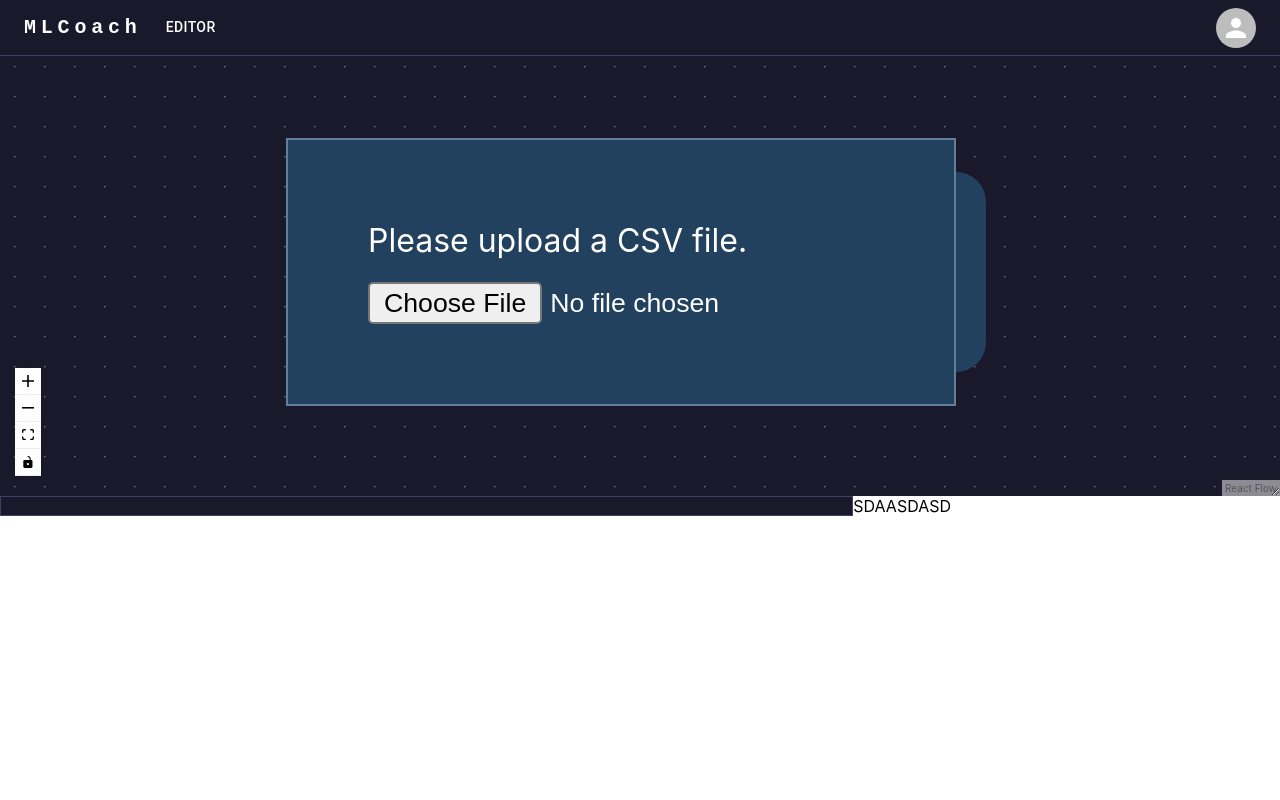
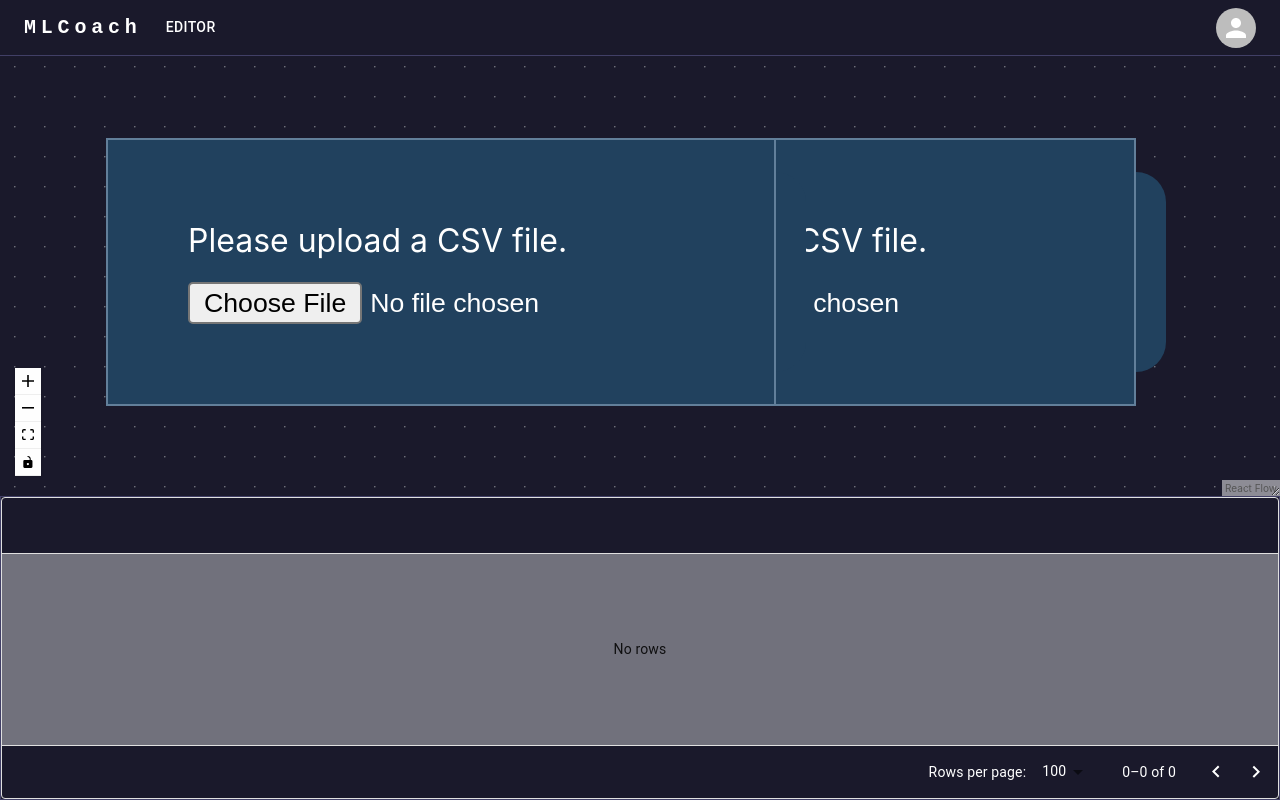
Before and after one commit to cyclnxd/mlcoach, a Next.js app: page /editor in a window 1280 px wide. Built offline with nearby package versions, Linux system fonts and the light colour scheme.

Commit message:
Footer update for file upload

```diff
--- a/components/Editor/index.js
+++ b/components/Editor/index.js
@@ -3,6 +3,7 @@ import ReactFlow, {
 	ReactFlowProvider,
 	Controls,
 	Background,
+	onNodeClick,
 } from 'react-flow-renderer'
 import store from '../../store/store.ts'
 import create from 'zustand'
@@ -20,6 +21,7 @@ const DnDFlow = () => {
 		onEdgesChange,
 		onConnect,
 		setNodes,
+		onNodeClick
 	} = useBoundStore()
 	const reactFlowWrapper = useRef(null)
 	const [reactFlowInstance, setReactFlowInstance] = useState(null)
@@ -74,6 +76,7 @@ const DnDFlow = () => {
 						onInit={setReactFlowInstance}
 						onDrop={onDrop}
 						onDragOver={onDragOver}
+						onNodeClick = {onNodeClick}
 						fitView>
 						<Controls />
 						<Background
--- a/components/Footer/index.js
+++ b/components/Footer/index.js
@@ -1,10 +1,57 @@
 import { Box } from '@mui/material'
 import Grid2 from '@mui/material/Unstable_Grid2'
+import React, { useState, useEffect, useCallback,useRef } from 'react'
+import { DataGrid } from '@mui/x-data-grid'
+import create from 'zustand'
+import store from '../../store/store.ts'
+const MAX_ROWS = 5
+function Footer() {
+	//store da seçilen node tutmak için
+	const [selectedNode, setSelectedNode] = useState();
+	//okunan dosyanın satır ve sutünlarını footer a verebilmek için
+	const [gridRows, setGridRows] = useState([])
+	const [gridColumns, setGridColumns] = useState([])
+	// useState kullanınca bir önceki seçilen satır ve sutünları renderlıyor o yüzden use ref kullanarak ilk seçilenleri kaydediyor
+	const prevRows = useRef(gridRows)
+	const prevCol = useRef(gridColumns)
+	// sayfayı yeniden render almadan store içerisinde ki verileri subscribe ile çekip komponentin içerisine usestate veya benzeri hook ile kaydedersek useef rahatlıkla çalışıyor o yüzden bu var :D
+	const selected = store.subscribe( () => {
+		setSelectedNode( store.getState().clickedNode)
+	}, (state) => store.getState().clickedNode )
+	useEffect(() => {
+		 //satır ve sutünlar okunuyor
+		if (store.getState().fileMap[selectedNode] !== undefined) {
+			const numRows =
+			  store.getState().fileMap[selectedNode].data.length
+			const newCols = []
+			for (var i = 0; i < store.getState().fileMap[selectedNode].meta.fields.length; i++) {
+				newCols.push({
+					field: store.getState().fileMap[selectedNode].meta.fields[i],
+					headerName: store.getState().fileMap[selectedNode].meta.fields[i],
+				})
+			}
+			const newRows = []
+			for (var j = 1; j < numRows; j++) {
+				const newRow = store.getState().fileMap[selectedNode].data[j]
+				newRows.push({ ...newRow, id: j })
+			}
+			//kaydediliyor
+			setGridColumns(newCols)
+			setGridRows(newRows)
 
-function Footer() {
+			prevRows.current = newRows
+			prevCol.current = newCols
+		}
+
+ }, [ selectedNode ])
 	return (
-		<Grid2 container>
-			<Grid2 item xs={8}>
+		<Grid2
+		container
+		sx={{
+			height: '100%',
+			width: '100%',
+		}}>
+		<Grid2 item xs={16}>
 			<Box
 				sx={{
 					backgroundColor: 'primary.main',
@@ -13,11 +60,11 @@ function Footer() {
 					width: '100%',
 					border: '1px solid #413f66',
 				}}
-				/>
+			>	<DataGrid rows={prevRows.current} columns={	prevCol.current} />
+
+				</Box>
 		</Grid2>
-			<Grid2 item xs={4}>
-				<div className='code'>SDAASDASD</div>
-			</Grid2>
+
 	</Grid2>
 	)
 }
--- a/components/Nodes/MathNode/index.js
+++ b/components/Nodes/MathNode/index.js
@@ -36,9 +36,7 @@ function MathNode({data}) {
 	const handleChange = event => {
 
 	}
-	useEffect(() => {
-        setInputs({ ...inputs, a: parseInt(store.getState().realVar) })
-    })
+
 	return (
 		<>
 			<Paper
--- a/components/Nodes/TestNode/index.js
+++ b/components/Nodes/TestNode/index.js
@@ -28,6 +28,7 @@ function StartNode({ data }) {
 	}
 
 	useEffect(() => {
+		console.log(1)
 		if (fileData !== undefined) {
 			const numRows =
 				fileData.data.length > MAX_ROWS ? MAX_ROWS : fileData.data.length
--- a/components/Nodes/fileUp/fileUpload.jsx
+++ b/components/Nodes/fileUp/fileUpload.jsx
@@ -1,4 +1,4 @@
-import React, { useState, useRef, useEffect, memo } from 'react'
+import React, { useState, useRef, useEffect, memo ,render} from 'react'
 import Box from '@mui/material/Box'
 import Grid from '@mui/material/Grid'
 import Button from '@mui/material/Button'
@@ -12,7 +12,7 @@ const ACCEPTED_FILE_FORMATS =
 	'.csv, application/vnd.openxmlformats-officedocument.spreadsheetml.sheet, application/vnd.ms-excel'
 const MAX_ROWS = 5
 
-function FileUpload({ id }) {
+function FileUpload({ id }, {}) {
 	const [fileData, setFileData] = useState()
 	const [gridRows, setGridRows] = useState([])
 	const [gridColumns, setGridColumns] = useState([])
@@ -27,7 +27,9 @@ function FileUpload({ id }) {
 		})
 	}
 
+
 	useEffect(() => {
+
 		if (fileData !== undefined) {
 			const numRows =
 				fileData.data.length > MAX_ROWS ? MAX_ROWS : fileData.data.length
@@ -51,85 +53,83 @@ function FileUpload({ id }) {
 	}, [fileData])
 
 	return (
+		<>
+			<Grid container spacing={0.5} direction='column' alignItems='flex-start'>
+				<Grid
+					container
+					direction='row'
+					justifyContent='center'
+					alignItems='center'>
+					<Box
+						sx={{
+							backgroundColor: '#21415E',
+							border: '0.5px solid #627F9A',
+							padding: 5,
+							minHeight: '100px',
+							color: 'white',
+						}}>
 						<Grid>
-			<Handle
-				type='File'
-				position={Position.Right}
-				style={{
-					top: '90%',
-					width: '15px',
-					height: '15px',
-					backgroundColor: '#a85d0d',
-				}}
-				isConnectable={true}
-			/>
 							{fileData === undefined ? (
 								<>
-					<Paper
-						elevation={24}
-						sx={{
-							width: 250,
-							height: 250,
-							backgroundColor: '#31',
-							padding: '18px',
-						}}>
 									<div style={{}}>
 										<Box style={{ marginBottom: '10px' }}>
 											Please upload a CSV file.
 										</Box>
 										<input
-								style={{ display: 'none' }}
+
 											id='contained-button-file'
 											type='file'
 											accept={ACCEPTED_FILE_FORMATS}
 											ref={inputRef}
+											className='nodrag'
 											onChange={() => {
 												readFile(inputRef.current.files[0])
 											}}
 										/>
-							<label htmlFor='contained-button-file' style={{ top: '50%' }}>
-								<Button
-									variant='contained'
-									style={{
-										backgroundColor: '#6FEF8D',
-										display: 'flex',
-										alignSelf: 'center',
-										borderRadius: '5px',
-									}}
-									component='span'>
-									Upload
-								</Button>
-							</label>
 									</div>
-					</Paper>
 								</>
 							) : (
 								<>
-					{' '}
-					<Paper
-
-						elevation={24}
-						sx={{
-							width: '100%',
-							height: '100%',
-							backgroundColor: '#3131',
-							padding: '18px',
-						}}>
 									<Box>Uploaded successful.</Box>
-						<Button onClick={() => {}}>Upload new File</Button>
+									<Button onClick={() => {}}>View File</Button>
 									<div
 										style={{
-								height: 250,
+											height: 300,
 											width: '100%',
 											backgroundColor: '#21415E',
 											borderRadius: '3px',
 										}}>
-							<DataGrid className='nodrag' rows={gridRows} columns={gridColumns} />
+										<DataGrid rows={gridRows} columns={gridColumns} />
 									</div>
-					</Paper>
 								</>
 							)}
 						</Grid>
+					</Box>
+					<Box
+						sx={{
+							height: 100,
+							width: 15,
+							backgroundColor: '#21415E',
+							borderRadius: '0px 15px 15px 0px',
+						}}>
+						<Handle
+							type='source'
+							position='right'
+							id='a'
+							style={{
+								width: '20px',
+								top: '60%',
+								height: '70px',
+								background: 'none',
+								border: 'none',
+							}}
+							isConnectable={true}
+						/>
+					</Box>
+				</Grid>
+			</Grid>
+
+		</>
 	)
 }
 
--- a/package.json
+++ b/package.json
@@ -21,6 +21,7 @@
     "@mui/styled-engine-sc": "^5.10.3",
     "@mui/x-data-grid": "^5.17.0",
     "@tensorflow/tfjs-node": "^3.20.0",
+    "d3": "^7.6.1",
     "next": "12.2.5",
     "papaparse": "^5.3.2",
     "react": "18.2.0",
--- a/pages/editor.js
+++ b/pages/editor.js
@@ -4,8 +4,10 @@ import DnDFlow from '../components/Editor'
 import { Footer } from '../components/Footer'
 import Header from '../components/Header'
 import { Stack } from '@mui/material'
+import store from '../store/store.ts'
+import { useEffect } from 'react'
+export default function Editor() {
 
-export default function Editor() {
 	return (
 		<>
 			<Head>
@@ -21,7 +23,7 @@ export default function Editor() {
 				width='100vw'>
 				<Header />
 				<DnDFlow />
-				<Footer />
+				<Footer/>
 			</Stack>
 		</>
 	)
--- a/store/nodes.js
+++ b/store/nodes.js
@@ -4,10 +4,16 @@ import { Node } from 'react-flow-renderer'
 const initialNodes = [
 	{
 		id: '1',
-		type: 'startNode',
+		type: 'fileUpload',
 		data: { label: 'File' },
 		position: { x: 380, y: 100 },
 	},
+{
+	id: '2',
+	type: 'fileUpload',
+	data: { label: 'File' },
+	position: { x: 200, y: 100 },
+}
 
 ]
 export default initialNodes
--- a/store/store.ts
+++ b/store/store.ts
@@ -11,8 +11,10 @@ import {
 	OnConnect,
 	applyNodeChanges,
 	applyEdgeChanges,
+
 } from 'react-flow-renderer'
-
+import onNodeClick from 'react-flow-renderer'
+import { subscribeWithSelector } from 'zustand/middleware'
 import initialNodes from './nodes'
 import MathNode from '../components/Nodes/MathNode'
 import StartNode from '../components/Nodes/TestNode'
@@ -38,7 +40,9 @@ type RFState = {
 	onNodesChange: OnNodesChange
 	onEdgesChange: OnEdgesChange
 	onConnect: OnConnect
+	onNodeClick: any
 	storeFile: any
+	clickedNode: any
 }
 
 // this is our useStore hook that we can use in our components to get parts of the store and call actions
@@ -49,6 +53,14 @@ const store = create<RFState>((set, get) => ({
 	nodeTypes: nodeTypes,
 	globalNodeStates: [],
 	fileMap: new Map(),
+	clickedNode: undefined,
+
+	onNodeClick: (event: React.MouseEvent, node: Node) =>{
+		set({
+			clickedNode: node.id
+		})
+
+	},
 	setNodes: (node: Node) => {
 		set({
 			nodes: [...get().nodes, node],
@@ -73,7 +85,6 @@ const store = create<RFState>((set, get) => ({
 	storeFile : (nodeId, file: JSON) => {
 		get().fileMap[nodeId] = file;
 	},
-
 }))
 
 
@@ -81,4 +92,5 @@ const store = create<RFState>((set, get) => ({
 const { getState, setState, subscribe, destroy } = store
 
 
+
 export default store
```
Also changed, not shown: 2 other files (tests, documents, lock files or other folders). Lines whose indentation alone changed are shown as unchanged.
